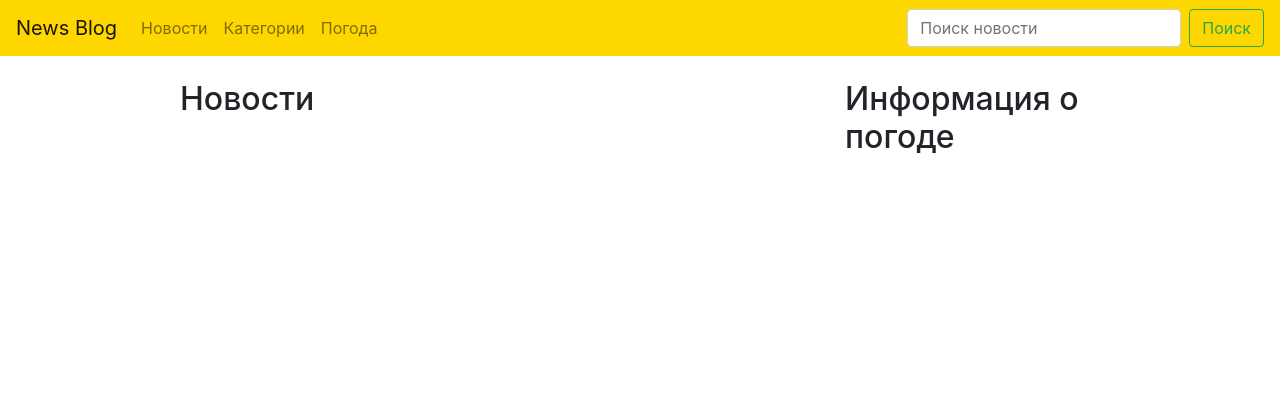
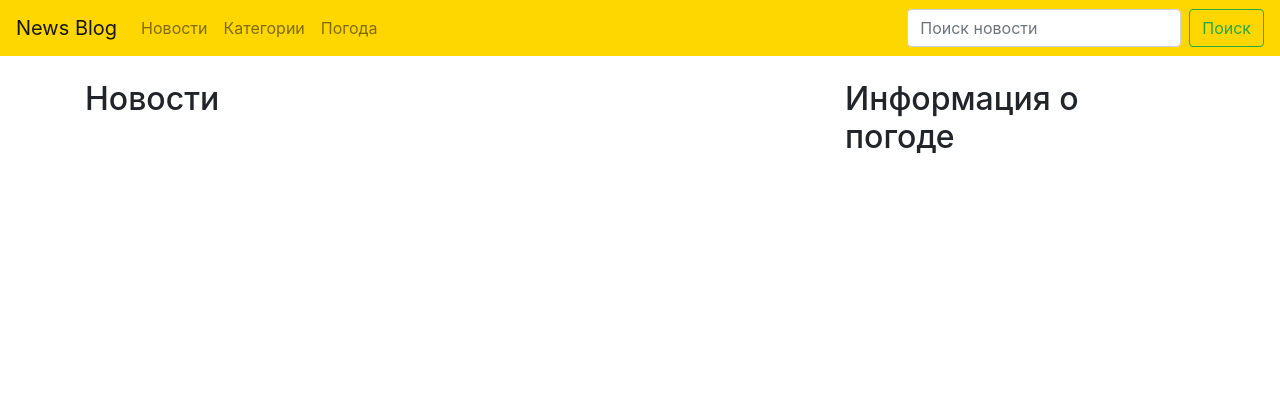
Before and after one commit to Vladimir-1909/news, a Django app: page /blog/ in a window 1280 px wide. Shown: the top 420 px of the page. Run offline with Django 3.2, Linux system fonts and the light colour scheme; the visitor is signed in with stand-in values (Sample User, id 1); data that the repository does not hold is empty; some libraries are stand-ins or nearby versions.

Commit message:
Update base

```diff
--- a/blog/templates/blog/index.html
+++ b/blog/templates/blog/index.html
@@ -13,7 +13,7 @@ News Blog
 {% endblock %}
 
 {% block weather %}
-          <h2>Информация о погоде</h2>
+          <h2 class="mb-3">Информация о погоде</h2>
    {% for info in all_info %}
         <div class="alert alert-info">
             <div class="row">
--- a/templates/base.html
+++ b/templates/base.html
@@ -45,7 +45,7 @@
 
     <div class="container mt-4">
         <div class="row">
-            <div class="col-md-6 offset-md-1">
+            <div class="col-md-8 md-1">
                 {% block content %}
                 no content
                 {% endblock %}
@@ -81,7 +81,7 @@
                 {% endif %}
 
             </div>
-            <div class="col-md-4 offset-md-1">
+            <div class="col-md-4 md-1">
                 {% block weather %}
                 no weather
                 {% endblock %}
```
